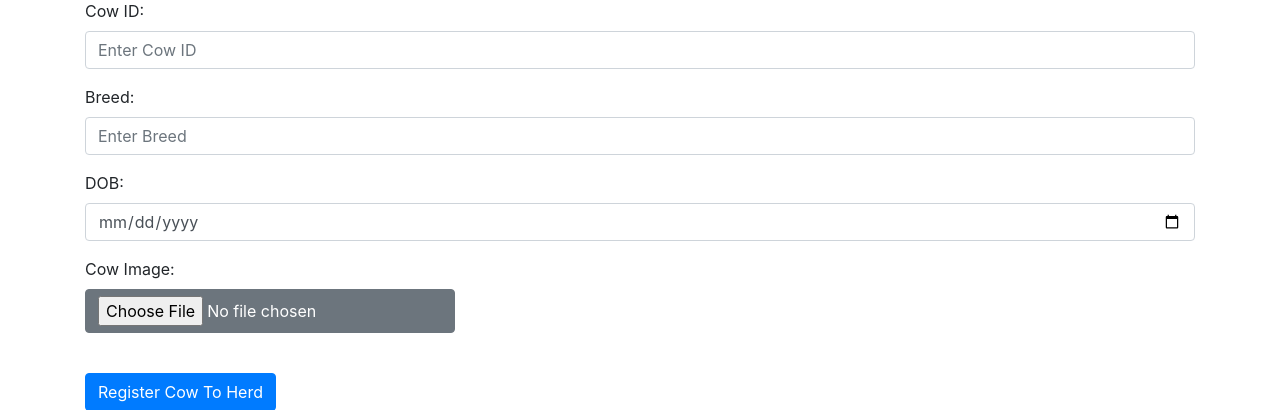
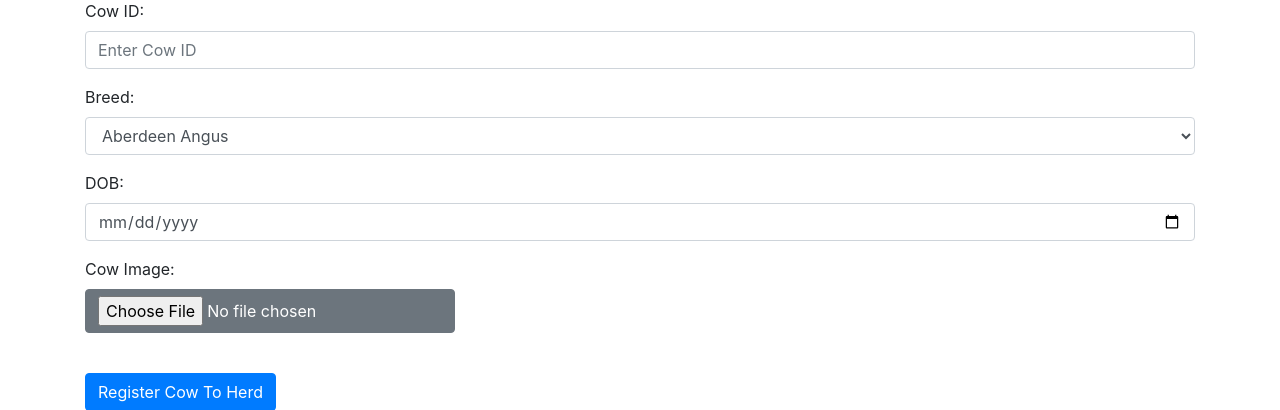
Before and after one commit to L00145885/FarmTrac, a Flask app: page /create in a window 1280 px wide. Shown: the part 113-523 px from the top of the page. Run offline with Flask 2, Linux system fonts and the light colour scheme; some libraries are stand-ins or nearby versions.

Commit message:
Changed Breed Option to Dropdown on Registration

```diff
--- a/website/models.py
+++ b/website/models.py
@@ -16,7 +16,7 @@ cur = db.cursor()
 cur.execute("CREATE TABLE IF NOT EXISTS users (userID INT(5) AUTO_INCREMENT, herdNumber VARCHAR(15) PRIMARY KEY, fullName VARCHAR(40), email VARCHAR(50) unique, password VARCHAR(120), INDEX(userID))")
 db.commit()
 
-cur.execute("CREATE TABLE IF NOT EXISTS cows (cowID INT(15) PRIMARY KEY, breed VARCHAR(15), dob DATE, img BLOB, herdNumber VARCHAR(15), registeredDate DATE, FOREIGN KEY(herdNumber) REFERENCES users(herdNumber) ON DELETE CASCADE)")
+cur.execute("CREATE TABLE IF NOT EXISTS cows (cowID INT(15) PRIMARY KEY, breed VARCHAR(15), dob DATE, img BLOB, herdNumber VARCHAR(15), registeredDate DATE, FOREIGN KEY(herdNumber) REFERENCES users(herdNumber) ON DELETE CASCADE ON UPDATE CASCADE)")
 db.commit()
 
 cur.execute("CREATE TABLE IF NOT EXISTS procedures (procedureID INT(5) PRIMARY KEY AUTO_INCREMENT , type VARCHAR(15), description VARCHAR (45), dateCompleted DATE, cowID INT(15), FOREIGN KEY(cowID) REFERENCES cows(cowID) ON DELETE CASCADE)")
--- a/website/templates/create.html
+++ b/website/templates/create.html
@@ -13,7 +13,16 @@
         </div>
         <div class="form-group">
             <label for="name">Breed:</label>
-            <input type="text" class="form-control" id="breed" name="breed" placeholder="Enter Breed" required value="{{valueBreed}}">
+            <select class="form-control" id="breed" name="breed">
+                <option value="Aberdeen Angus">Aberdeen Angus</option>
+                <option value="Belgian Blue">Belgian Blue</option>
+                <option value="Limousin">Limousin</option>
+                <option value="Simmental">Simmental</option>
+                <option value="Friesian">Friesian</option>
+                <option value="Hereford">Hereford</option>
+                <option value="Charolias">Charolais</option>
+                <option value="Shorthorn">Shorthorn</option>
+            </select>
         </div>
         <div class="form-group">
             <label for="name">DOB:</label>
```
Also changed, not shown: website/static/PastYear.png (added), website/static/PerBreed.png (added), website/static/SpecificWeight.png (added), website/static/dbReturned.JPG (added).
